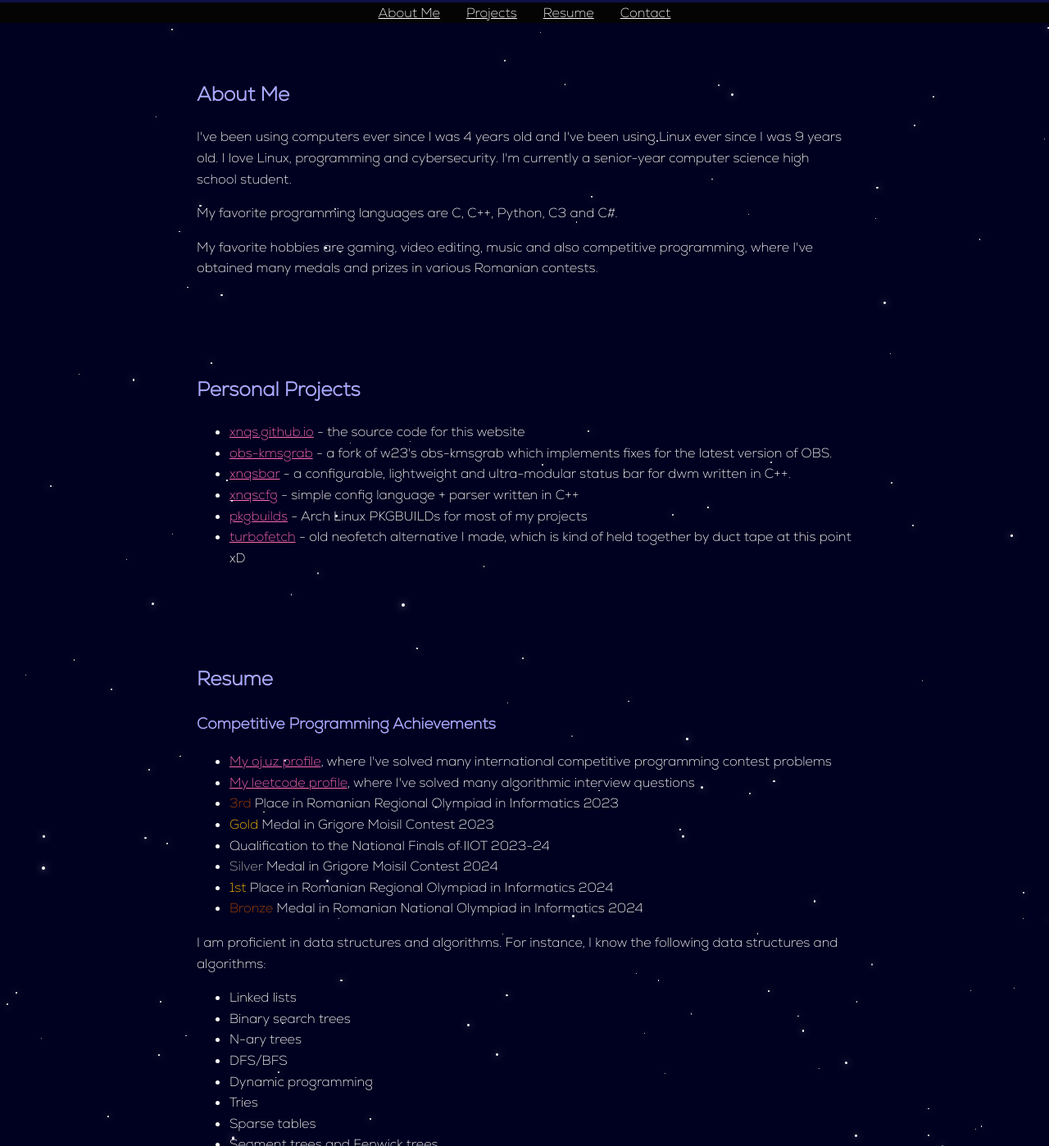
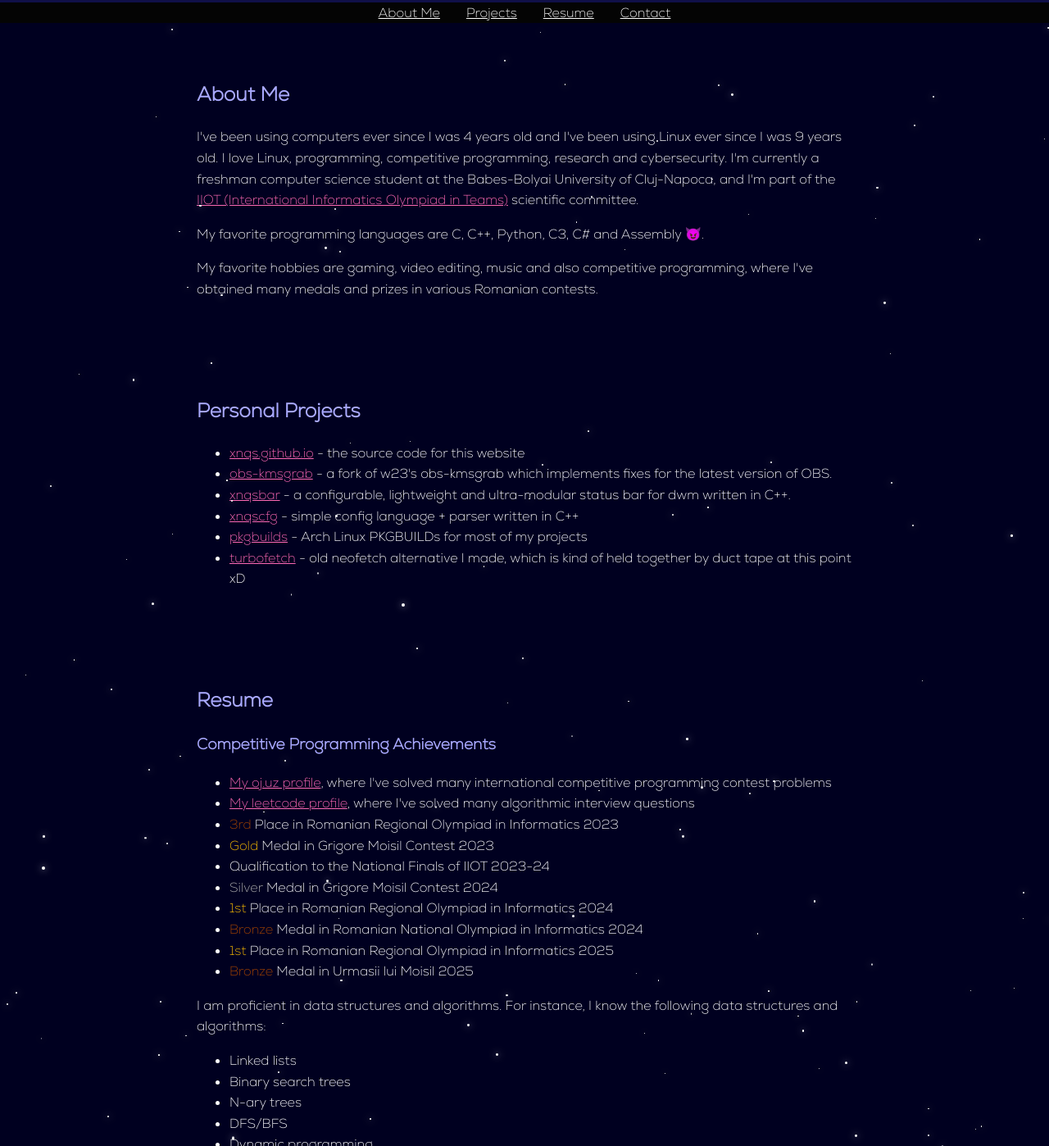
Before and after one commit to xnqs/xnqs.github.io, a plain HTML site: page index.html in a window 1280 px wide. Shown: the part 209-1607 px from the top of the page at 82% size. Drawn offline with Linux system fonts and the light colour scheme; grey boxes are pictures that could not be loaded.

Commit message:
update information

```diff
--- a/index.html
+++ b/index.html
@@ -41,8 +41,8 @@
 
 	<section id="about">
 		<h2>About Me</h2>
-		<p>I've been using computers ever since I was 4 years old and I've been using Linux ever since I was 9 years old. I love Linux, programming and cybersecurity. I'm currently a senior-year computer science high school student.</p>
-		<p>My favorite programming languages are C, C++, Python, C3 and C#.</p>
+		<p>I've been using computers ever since I was 4 years old and I've been using Linux ever since I was 9 years old. I love Linux, programming, competitive programming, research and cybersecurity. I'm currently a freshman computer science student at the Babes-Bolyai University of Cluj-Napoca, and I'm part of the <a href="https://github.com/iio-team" target="_blank">IIOT (International Informatics Olympiad in Teams)</a> scientific committee.</p>
+		<p>My favorite programming languages are C, C++, Python, C3, C# and Assembly 😈.</p>
 		<p>My favorite hobbies are gaming, video editing, music and also competitive programming, where I've obtained many medals and prizes in various Romanian contests.</p>
 	</section>
 
@@ -70,6 +70,8 @@
 			<li><span style="color: #b1b1b1">Silver</span> Medal in Grigore Moisil Contest 2024</li>
 			<li><span style="color: #ffbf00">1st</span> Place in Romanian Regional Olympiad in Informatics 2024</li>
 			<li><span style="color: #a64400">Bronze</span> Medal in Romanian National Olympiad in Informatics 2024</li>
+			<li><span style="color: #ffbf00">1st</span> Place in Romanian Regional Olympiad in Informatics 2025</li>
+			<li><span style="color: #a64400">Bronze</span> Medal in Urmasii lui Moisil 2025</li>
 		</ul>
 		<p>I am proficient in data structures and algorithms. For instance, I know the following data structures and algorithms:</p>
 		<ul>
```
